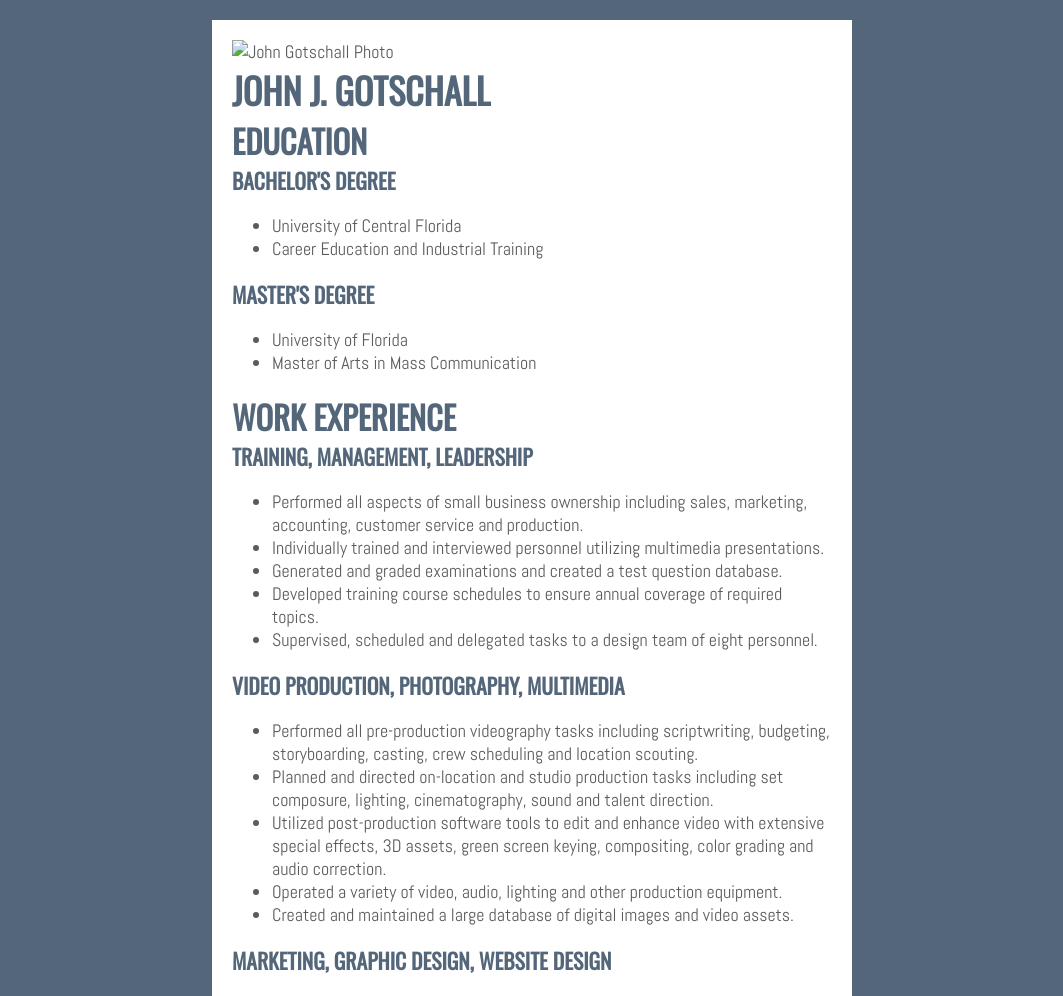
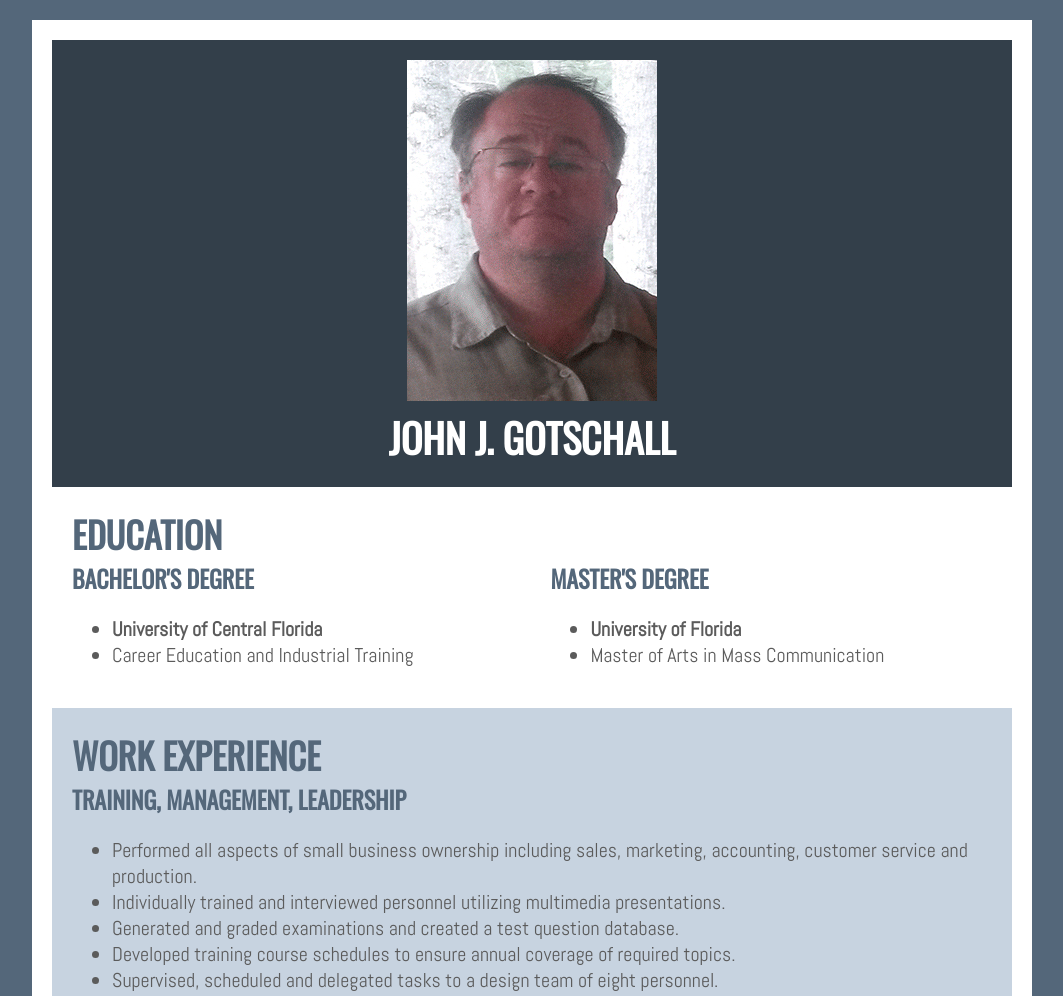
Before and after one commit to johnjg/project_resume_gotschall_john, a plain HTML site: page index.html in a window 1280 px wide. Shown: the top 996 px of the page, without its empty margins (108-1171 px from the left). Drawn offline with nearby package versions, Linux system fonts and the light colour scheme.

Commit message:
add additional CSS styles for presentation

```diff
--- a/css/main.css
+++ b/css/main.css
@@ -6,10 +6,6 @@ html {
 *::before,
 *::after {
     box-sizing: inherit;
-}
-
-.site-container {
-    max-width: 1200px;
 }
 
 .visuallyhidden {
@@ -28,7 +24,7 @@ body {
     padding: 0;
     background: #54677a;
     font-family: "Abel", sans-serif;
-    font-size: 18px;
+    font-size: 20px;
     color: #5b5b5b;
 }
 
@@ -46,6 +42,7 @@ h3 {
 
 h1 {
     font-size: 2em;
+    color: white;
 }
 
 h2 {
@@ -56,10 +53,43 @@ h3 {
     font-size: 1.2em;
 }
 
+.group::after {
+    content: '';
+    clear: both;
+    display: block;
+}
+
+.university {
+    font-weight: bold;
+}
+
 #wrapper {
     background: #ffffff;
     padding: 20px;
     margin: 20px auto;
+    max-width: 1000px;
+}
+
+header {
+    background: #333f4a;
+    color: white;
+    padding: 20px;
+    text-align: center;
+}
+
+header img {
+    max-width: 100%;
+    height: auto;
+}
+
+#experience,
+#training {
+    background-color: #c7d3e0;
+    padding: 20px;
+}
+
+section {
+    padding: 20px;
 }
 
 @media all and (min-width: 600px) {
@@ -72,8 +102,13 @@ h3 {
         width: 80%;;
     }
 }
-@media all and (min-width: 1100px) {
-    #wrapper {
-        width:50%;;
+@media all and (min-width: 1000px) {
+    .bachelors {
+        width: 48%;
+        float: left;
+    }
+    .masters {
+        width: 48%;
+        float: right;
     }
 }
--- a/index.html
+++ b/index.html
@@ -24,23 +24,23 @@
 
         <div id="page" class="site-container">
             <main id="content">
-                <section id="education">
+                <section id="education" class="group">
                     <h2>Education</h2>
-                    <article class="post">
+                    <article class="bachelors">
                         <h3 class="title">
                             Bachelor's Degree
                         </h3>
                         <ul>
-                            <li>University of Central Florida</li>
+                            <li class="university">University of Central Florida</li>
                             <li>Career Education and Industrial Training</li>
                         </ul>
                     </article>
-                    <article class="post">
+                    <article class="masters">
                         <h3 class="title">
                             Master's Degree
                         </h3>
                         <ul>
-                            <li>University of Florida</li>
+                            <li class="university">University of Florida</li>
                             <li>Master of Arts in Mass Communication</li>
                         </ul>
                     </article>
```
Also changed, not shown: img/mugshot.jpg (added).
